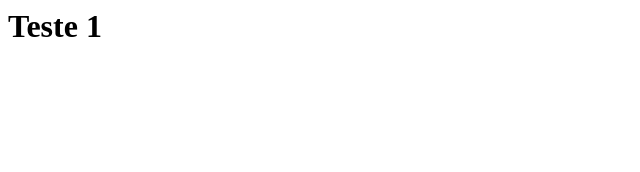
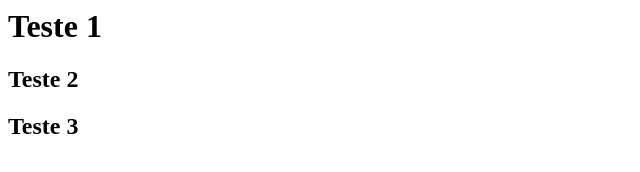
Before and after one commit to jandyoliveira/curso-git, a plain HTML site: page index.html in a window 1280 px wide. Shown: the whole page, without its empty margins (0-640 px from the left). Drawn offline with Linux system fonts and the light colour scheme.

Commit message:
Teste do curso da Alura

```diff
--- a/index.html
+++ b/index.html
@@ -3,5 +3,7 @@
     </head>
     <body>
         <h1>Teste 1</h1>
+        <h2>Teste 2</h2>
+        <h2>Teste 3</h2>
     </body>
 </html>
```
